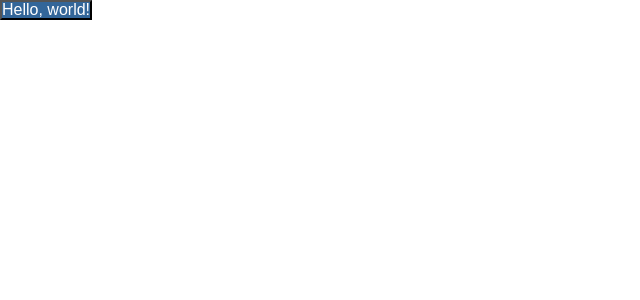
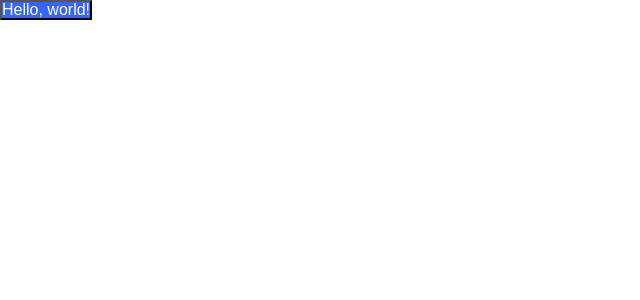
Before and after one commit to felgom13/iDeal, a React (Create React App) app: page / in a window 1280 px wide. Shown: the top 300 px of the page, without its empty margins (0-640 px from the left). Built offline with nearby package versions, Linux system fonts and the light colour scheme; a web font is replaced by a local one.

Commit message:
Add CSS var

```diff
--- a/src/Component/Base/Button/Button.module.css
+++ b/src/Component/Base/Button/Button.module.css
@@ -1,4 +1,4 @@
 .button {
-  background-color: #369;
-  color: #fff;
+  background-color: var(--BLUE);
+  color: var(--WHITE);
 }
--- a/src/Constant/Color.js
+++ /dev/null
@@ -1,4 +0,0 @@
-export default {
-  BLUE: '#36f',
-  WHITE: '#fff'
-}
--- a/src/index.css
+++ b/src/index.css
@@ -1,3 +1,8 @@
+:root {
+  --BLUE: #36f;
+  --WHITE: #fff;
+}
+
 * {
   font-family: 'Muli', sans-serif;
   font-size: 100%;
```
